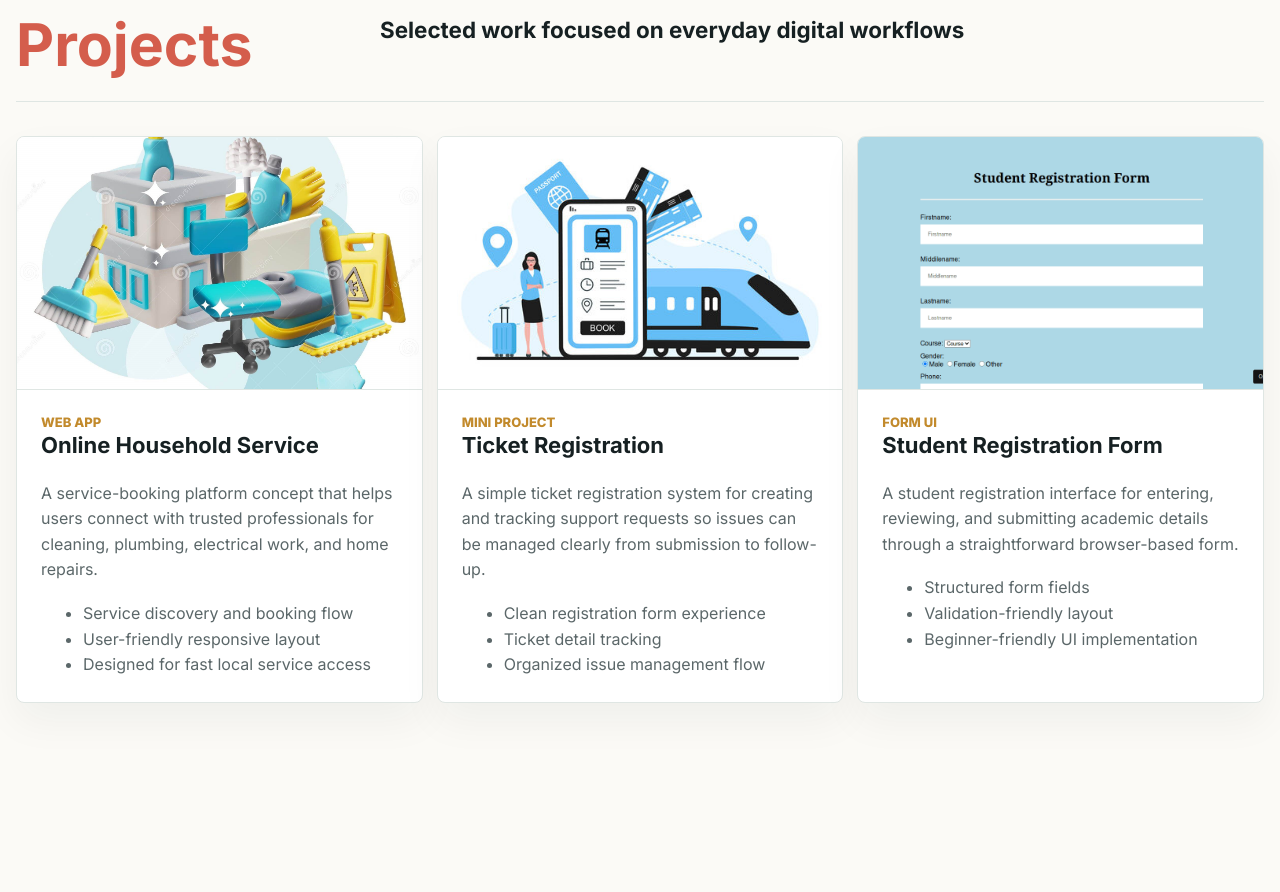
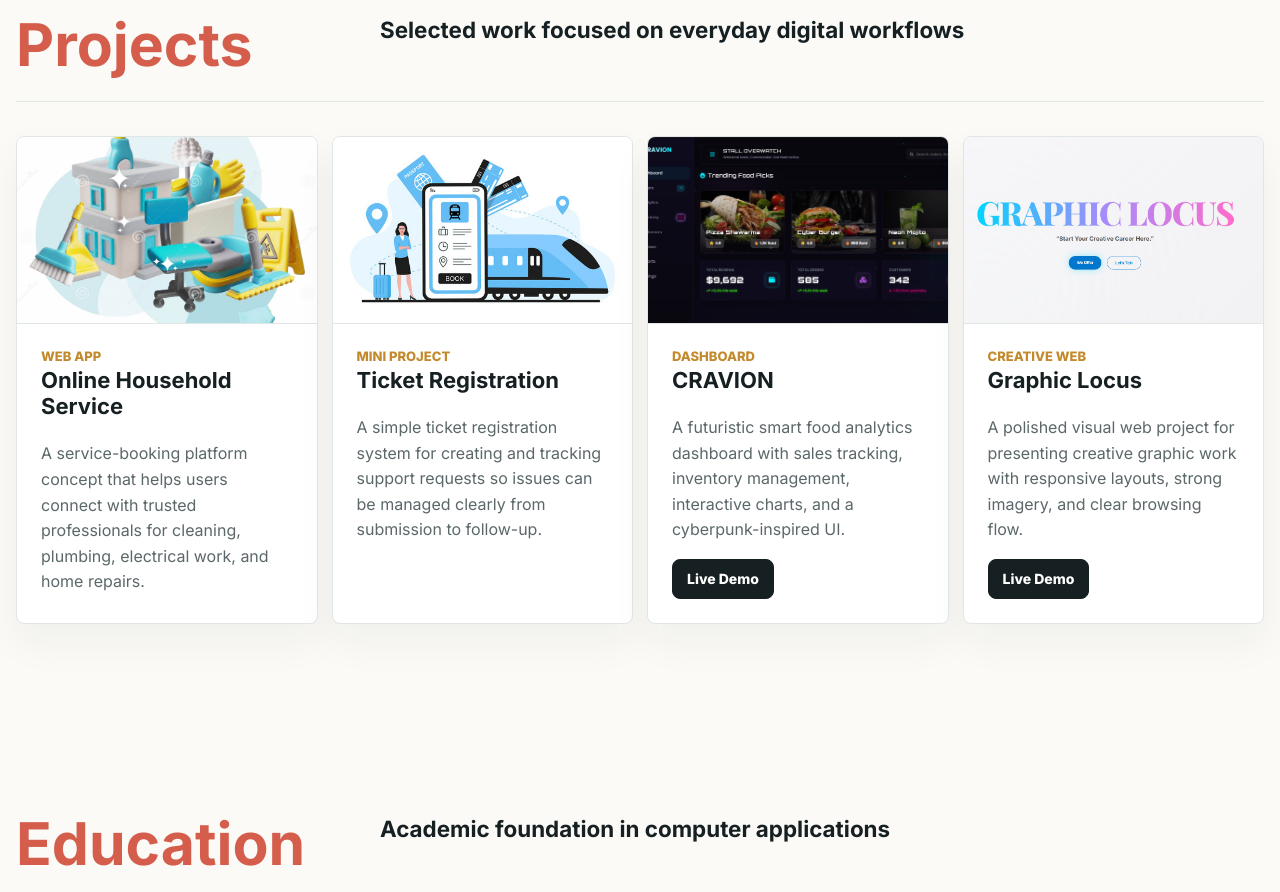
Before and after one commit to Rishika1708/RishiPortFolio, a plain HTML site: page index.html in a window 1280 px wide. Shown: the part 3240-4132 px from the top of the page. Drawn offline with Linux system fonts and the light colour scheme.

Commit message:
Initial commit

```diff
--- a/css/style.css
+++ b/css/style.css
@@ -408,7 +408,7 @@ h3 {
 }
 
 .project-grid {
-  grid-template-columns: repeat(3, minmax(0, 1fr));
+  grid-template-columns: repeat(auto-fit, minmax(260px, 1fr));
 }
 
 .project-card {
@@ -426,7 +426,8 @@ h3 {
 .project-card span,
 .project-card h3,
 .project-card p,
-.project-card ul {
+.project-card ul,
+.project-actions {
   margin-right: 24px;
   margin-left: 24px;
 }
@@ -441,6 +442,36 @@ h3 {
   margin-top: 18px;
   margin-bottom: 24px;
   color: var(--muted);
+}
+
+.project-actions {
+  display: flex;
+  flex-wrap: wrap;
+  gap: 10px;
+  margin-top: auto;
+  margin-bottom: 24px;
+}
+
+.project-actions a {
+  display: inline-flex;
+  align-items: center;
+  justify-content: center;
+  min-height: 40px;
+  padding: 0 14px;
+  border: 1px solid var(--ink);
+  border-radius: 8px;
+  background: var(--ink);
+  color: var(--white);
+  font-size: 14px;
+  font-weight: 800;
+}
+
+.project-actions a.disabled {
+  border-color: var(--line);
+  background: var(--white);
+  color: var(--muted);
+  cursor: not-allowed;
+  pointer-events: none;
 }
 
 .education-list {
--- a/index.html
+++ b/index.html
@@ -149,11 +149,11 @@
             A service-booking platform concept that helps users connect with trusted
             professionals for cleaning, plumbing, electrical work, and home repairs.
           </p>
-          <ul>
+          <!-- <ul>
             <li>Service discovery and booking flow</li>
             <li>User-friendly responsive layout</li>
             <li>Designed for fast local service access</li>
-          </ul>
+          </ul> -->
         </article>
         <article class="project-card">
           <img src="img/train.jpg" alt="Ticket registration project preview">
@@ -163,25 +163,46 @@
             A simple ticket registration system for creating and tracking support requests
             so issues can be managed clearly from submission to follow-up.
           </p>
-          <ul>
+          <!-- <ul>
             <li>Clean registration form experience</li>
             <li>Ticket detail tracking</li>
             <li>Organized issue management flow</li>
-          </ul>
+          </ul> -->
         </article>
         <article class="project-card">
-          <img src="img/reg.png" alt="Student registration form preview">
-          <span>Form UI</span>
-          <h3>Student Registration Form</h3>
+          <img src="img/cravion-dashboard.png" alt="CRAVION smart food analytics dashboard preview">
+          <span>Dashboard</span>
+          <h3>CRAVION</h3>
           <p>
-            A student registration interface for entering, reviewing, and submitting
-            academic details through a straightforward browser-based form.
+            A futuristic smart food analytics dashboard with sales tracking, inventory
+            management, interactive charts, and a cyberpunk-inspired UI.
           </p>
-          <ul>
-            <li>Structured form fields</li>
-            <li>Validation-friendly layout</li>
-            <li>Beginner-friendly UI implementation</li>
-          </ul>
+          <!-- <ul>
+            <li>Smart food analytics dashboard</li>
+            <li>Charts built for sales and inventory insight</li>
+            <li>HTML, CSS, JavaScript, Bootstrap, Chart.js</li>
+          </ul> -->
+          <div class="project-actions" aria-label="CRAVION project links">
+            <a href="https://cravion-food-analytics.vercel.app/" target="_blank" rel="noreferrer">Live Demo</a>
+            <!-- <a class="disabled" href="#" aria-disabled="true">GitHub</a> -->
+          </div>
+        </article>
+        <article class="project-card">
+          <img src="img/graphic-locus.png" alt="Graphic Locus web project preview">
+          <span>Creative Web</span>
+          <h3>Graphic Locus</h3>
+          <p>
+            A polished visual web project for presenting creative graphic work with
+            responsive layouts, strong imagery, and clear browsing flow.
+          </p>
+          <!-- <ul>
+            <li>Modern creative presentation</li>
+            <li>Responsive page structure</li>
+            <li>Live deployed web experience</li>
+          </ul> -->
+          <div class="project-actions" aria-label="Graphic Locus project links">
+            <a href="https://graphic-locus.vercel.app/" target="_blank" rel="noreferrer">Live Demo</a>
+          </div>
         </article>
       </div>
     </section>
```
Also changed, not shown: img/cravion-dashboard.png (added), img/graphic-locus.png (added).
